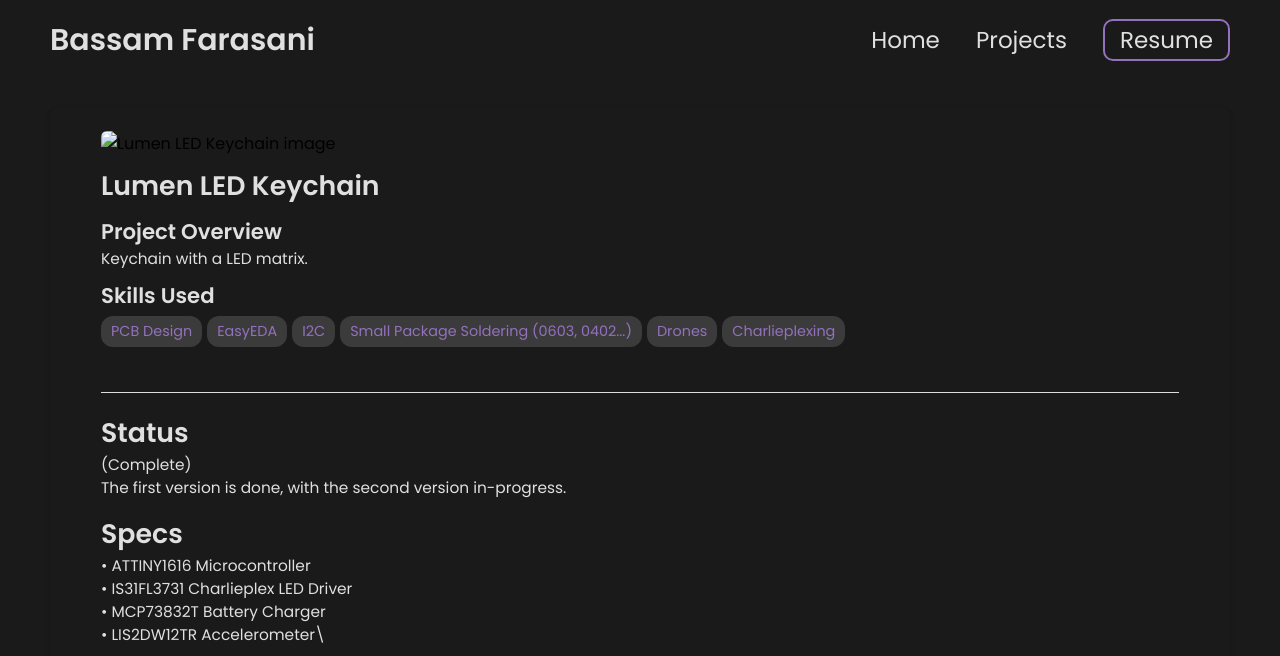
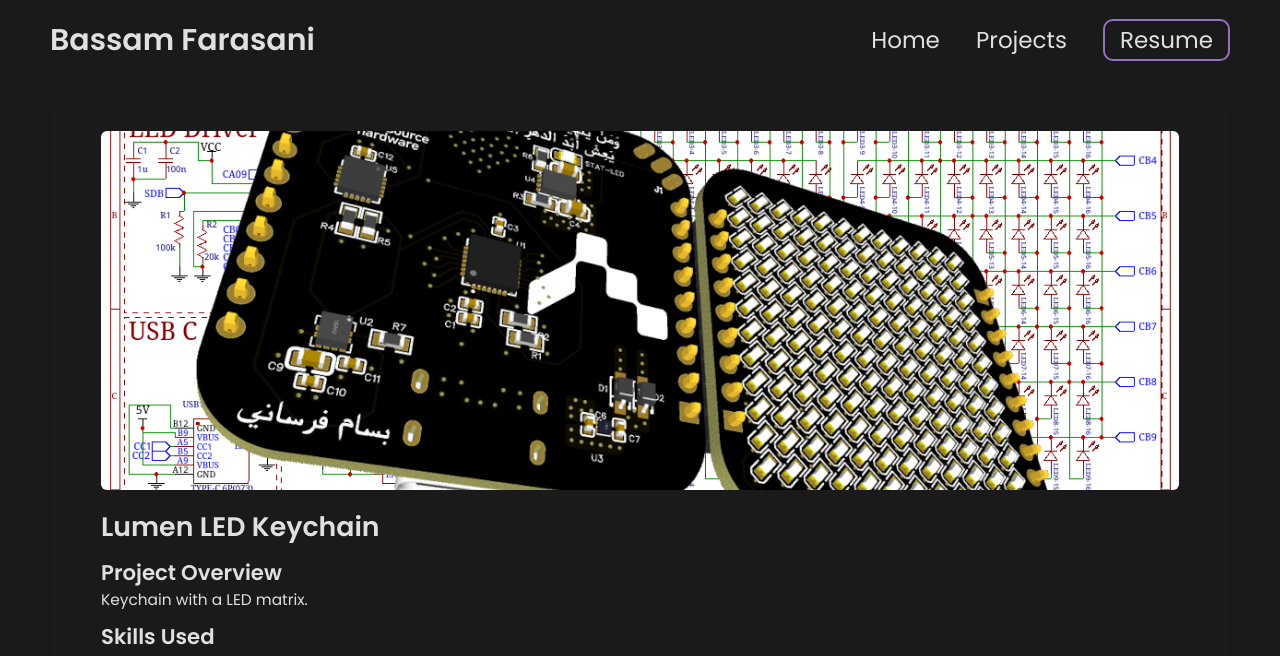
Before and after one commit to Farasani/farasani.github.io, a Jekyll site: the page built from _projects/Lumen/index.md, in a window 1280 px wide. Shown: the top 656 px of the page. Built offline with Jekyll 4.4.1, drawn with Linux system fonts in a browser that asks for light colours.

Commit message:
Update index.md

```diff
--- a/_projects/Lumen/index.md
+++ b/_projects/Lumen/index.md
@@ -11,7 +11,7 @@ skills:
   - Charlieplexing
 
 
-main-image: /FAFOBanner.jpg
+main-image: /LumenBanner.png
 ---
 
 ---
```
